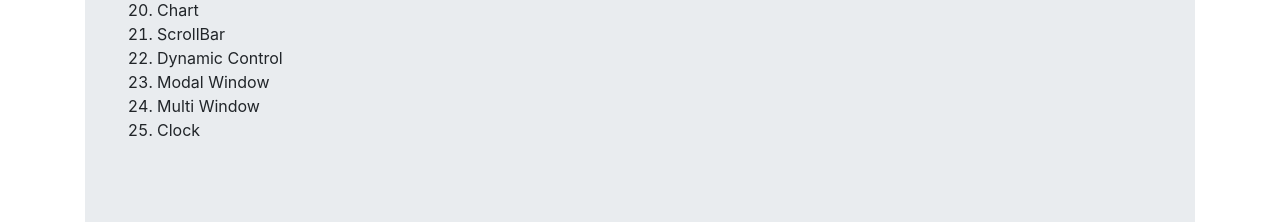
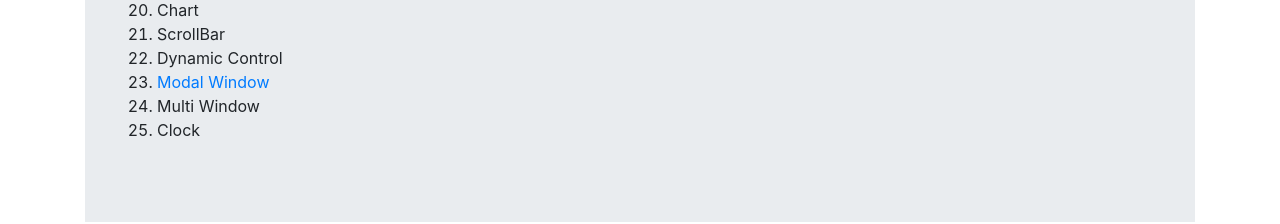
Before and after one commit to mdshohelrana/angular-examples, an Angular app: page /home in a window 1280 px wide. Shown: the part 977-1201 px from the top of the page. Built offline with nearby package versions, Linux system fonts and the light colour scheme.

Commit message:
accordian menu

```diff
--- a/src/app/app-routing.module.ts
+++ b/src/app/app-routing.module.ts
@@ -1,3 +1,4 @@
+import { SimpleModalComponent } from './modal/simple-modal/simple-modal.component';
 import { NgModule } from '@angular/core';
 import { Routes, RouterModule } from '@angular/router';
 import { HomeComponent } from './home/home.component';
@@ -15,6 +16,7 @@ const routes: Routes = [
   { path: 'dropdown/simple-select', component: SimpleSelectComponent },
   { path: 'dropdown/multiple-select', component: MultipleSelectComponent },
   { path: 'autocomplete/simple-autocomplete', component: SimpleAutocompleteComponent },
+  { path: 'modal/simple-modal', component: SimpleModalComponent },
   { path: 'accordion', component: AccordionComponent },
   { path: 'form', loadChildren: './form-validation/form-validation.module#FormValidationModule' },
   { path: '**', component: PageNotFoundComponent },
--- a/src/app/app.module.ts
+++ b/src/app/app.module.ts
@@ -17,6 +17,7 @@ import { SearchFilterPipe } from './pipes/filter.pipes';
 import { ClickOutsideDirective } from './directives/click.outside.directive';
 import { AccordionComponent } from './accordion/accordion.component';
 import { BrowserAnimationsModule } from '@angular/platform-browser/animations';
+import { SimpleModalComponent } from './modal/simple-modal/simple-modal.component';
 @NgModule({
   declarations: [
     AppComponent,
@@ -30,7 +31,8 @@ import { BrowserAnimationsModule } from '@angular/platform-browser/animations';
     SimpleAutocompleteComponent,
     SearchFilterPipe,
     ClickOutsideDirective,
-    AccordionComponent
+    AccordionComponent,
+    SimpleModalComponent
   ],
   imports: [
     BrowserModule,
--- a/src/app/home/home.component.html
+++ b/src/app/home/home.component.html
@@ -75,7 +75,7 @@
             <li>Chart</li>
             <li>ScrollBar</li>
             <li>Dynamic Control</li>
-            <li>Modal Window</li>
+            <li><a href="javascript:void(0);" routerLink="/modal/simple-modal" routerLinkActive="active">Modal Window</a></li>
             <li>Multi Window</li>
             <li>Clock</li>
         </ol>
```
Also changed, not shown: src/app/accordion/accordion.component.ts (+0 -11 lines).
